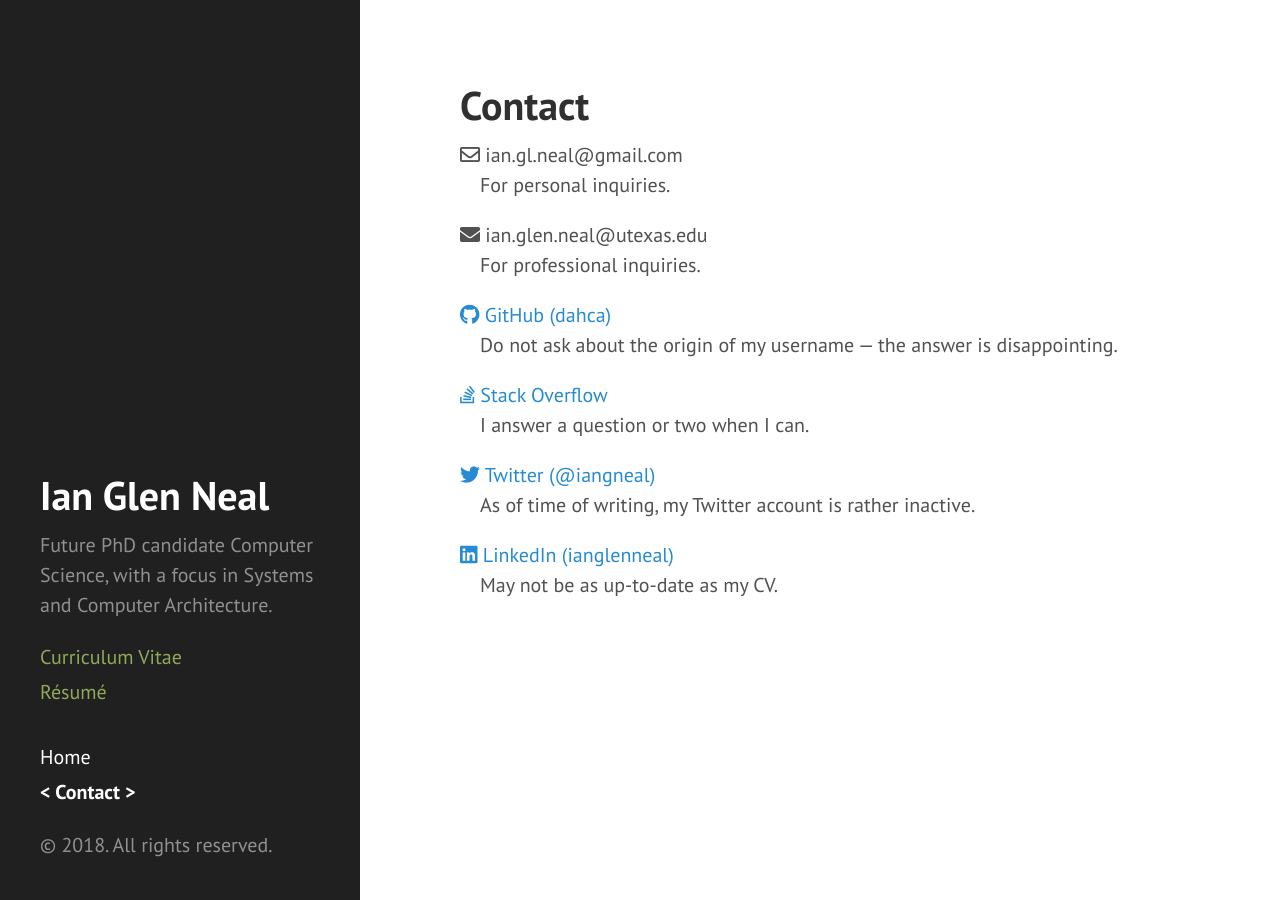
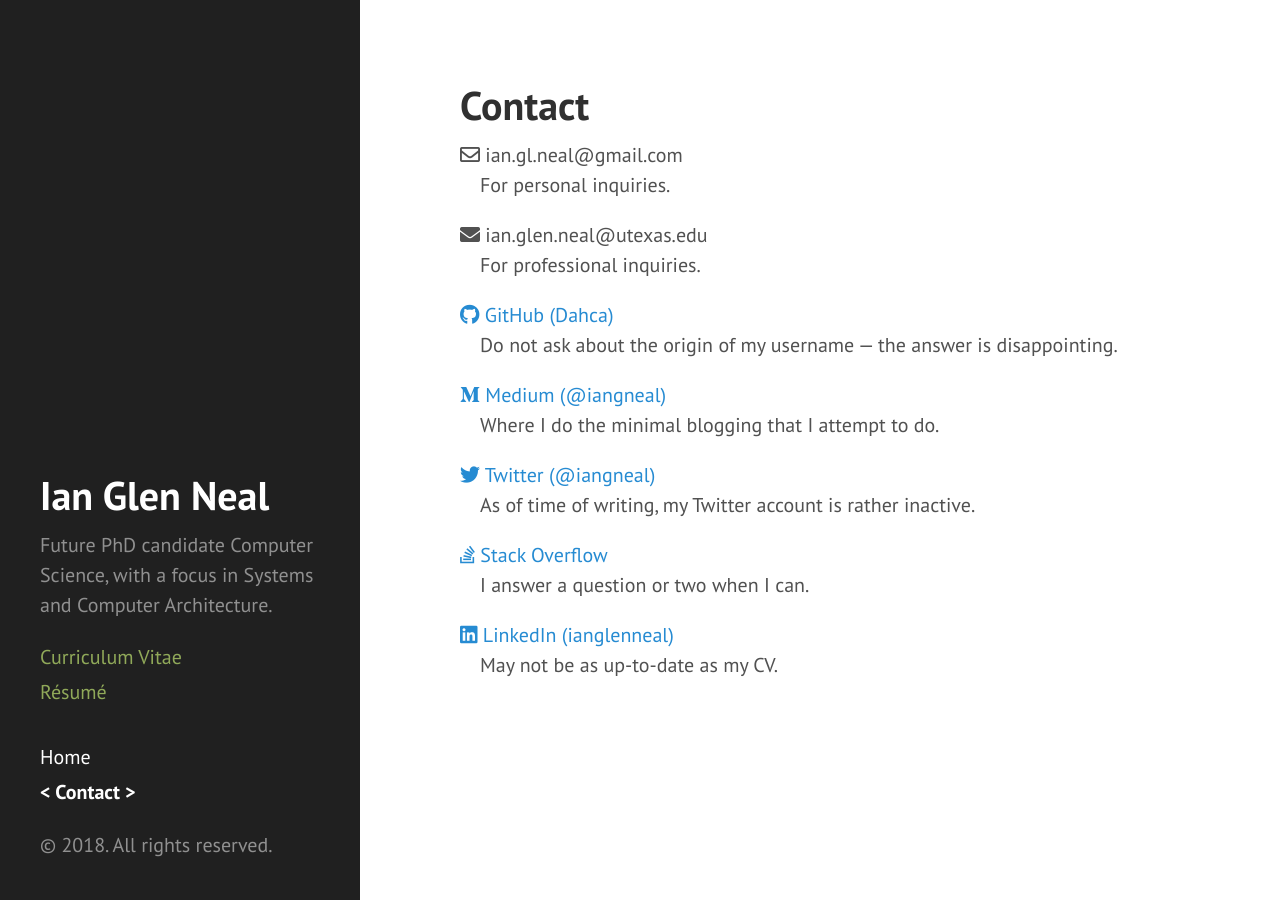
Before and after one commit to iangneal/iangneal.github.io, a Jekyll site: the page built from contact.html, in a window 1280 px wide. Built offline with Jekyll 4.4.1, drawn with Linux system fonts in a browser that asks for light colours; nearby versions of some CDN libraries.

Commit message:
Add Medium, reorder some stuff

```diff
--- a/_config.yml
+++ b/_config.yml
@@ -24,7 +24,8 @@ baseurl: /
 
 # Social media accounts
 twitter_username: iangneal
-github_username: dahca
+medium_username: iangneal
+github_username: Dahca
 linkedin_username: ianglenneal
 stackoverflow_username: 7869944
 google_plus_username:
--- a/contact.html
+++ b/contact.html
@@ -33,12 +33,12 @@ For the updated fonts/more options:
   </li>
 {% endif %}
 
-{% if site.stackoverflow_username %}
+{% if site.medium_username %}
   <li>
-    <a href="https://stackoverflow.com/users/{{ site.stackoverflow_username }}" >
-      <i class="fab fa-stack-overflow"></i> Stack Overflow
+    <a href="https://medium.com/@{{ site.twitter_username }}">
+      <i class="fab fa-medium-m"></i> Medium (@{{ site.medium_username }})
     </a>
-    <p>I answer a question or two when I can.</p>
+    <p> Where I do the minimal blogging that I attempt to do. </p>
   </li>
 {% endif %}
 
@@ -48,6 +48,15 @@ For the updated fonts/more options:
       <i class="fab fa-twitter"></i> Twitter (@{{ site.twitter_username }})
     </a>
     <p> As of time of writing, my Twitter account is rather inactive. </p>
+  </li>
+{% endif %}
+
+{% if site.stackoverflow_username %}
+  <li>
+    <a href="https://stackoverflow.com/users/{{ site.stackoverflow_username }}" >
+      <i class="fab fa-stack-overflow"></i> Stack Overflow
+    </a>
+    <p>I answer a question or two when I can.</p>
   </li>
 {% endif %}
 
```
